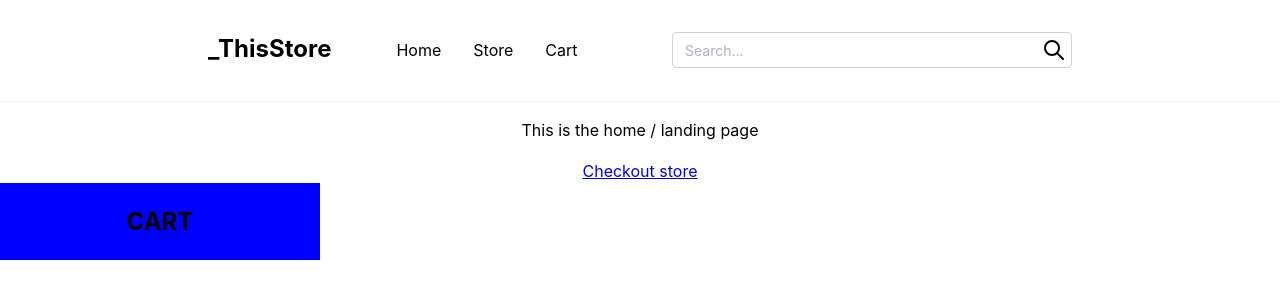
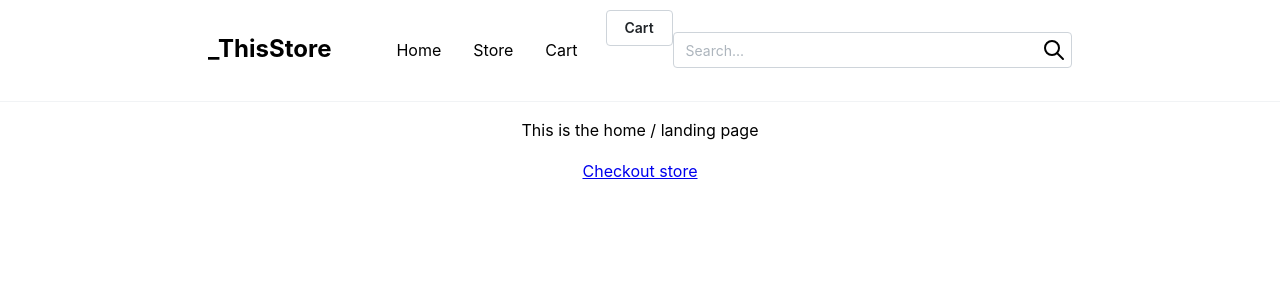
Before and after one commit to Ashfaith/store, a React (Vite) app: page / in a window 1280 px wide. Shown: the top 300 px of the page. Built offline with nearby package versions, Linux system fonts and the light colour scheme.

Commit message:
addded a cart drawer

```diff
--- a/src/App.jsx
+++ b/src/App.jsx
@@ -10,6 +10,7 @@ import Cart from "./utils/Cart";
 
 function App() {
   const [cartItems, setCartItems] = useState([]);
+  const [open, setOpen] = useState(false);
 
   return (
     <MantineProvider>
@@ -19,7 +20,7 @@ function App() {
         }}
       >
         {/* prettier-ignore */}
-        <Route path="/" element={<><Wrapper /><Cart cartItems={cartItems}/></>}>
+        <Route path="/" element={<><Wrapper setOpen={setOpen} /><Cart open={open} setOpen={setOpen} cartItems={cartItems}/></>}>
           <Route index element={<Home />} />
           <Route path="store" element={<Store setCartItems={setCartItems} />}/>
         </Route>
--- a/src/pages/PageWrap/PageWrap.jsx
+++ b/src/pages/PageWrap/PageWrap.jsx
@@ -1,10 +1,14 @@
 import { Link } from "react-router";
 import { Outlet } from "react-router";
-import { Container, Autocomplete, Flex, Center } from "@mantine/core";
+import { Container, Autocomplete, Flex, Center, Button } from "@mantine/core";
 import styles from "./PageWrap.module.css";
 import { IconSearch } from "@tabler/icons-react";
 
-const Wrapper = () => {
+const Wrapper = ({ setOpen }) => {
+  const handleOpenClick = () => {
+    setOpen(true);
+  };
+
   return (
     <Container m={0} p={0} fluid>
       <Center href="#" className={styles.header}>
@@ -29,6 +33,10 @@ const Wrapper = () => {
             </div>
           </Flex>
 
+          <Button variant="default" onClick={handleOpenClick}>
+            Cart
+          </Button>
+
           <Autocomplete
             mt={22}
             mr="xl"
--- a/src/pages/Store/Store.jsx
+++ b/src/pages/Store/Store.jsx
@@ -24,8 +24,8 @@ const Store = ({ setCartItems }) => {
     items.length === 0
       ? /* prettier-ignore */
         Array.from({ length: 6 }).map((_, index) => (
-          <Grid.Col span={{ base: 12, xs: 4, lg: 3}}>
-            <Skeleton height={140} radius="md" animate={false} />
+          <Grid.Col span={4}>
+            <Skeleton w={400} h={425} radius="md" animate={false} />
           </Grid.Col>
         ))
       : items.map((item) => (
--- a/src/utils/Cart.jsx
+++ b/src/utils/Cart.jsx
@@ -1,12 +1,16 @@
 import CartTile from "./cartTile";
-const Cart = ({ cartItems }) => {
+import { Drawer } from "@mantine/core";
+
+const Cart = ({ cartItems, open, setOpen }) => {
   return (
-    <div className="cart">
-      <h2>CART</h2>
-      {cartItems.map((cartItem) => {
-        return <CartTile product={cartItem} />;
-      })}
-    </div>
+    <>
+      <Drawer opened={open} onClose={() => setOpen(false)}>
+        <h2>CART</h2>
+        {cartItems.map((cartItem) => {
+          return <CartTile product={cartItem} />;
+        })}
+      </Drawer>
+    </>
   );
 };
 
```
